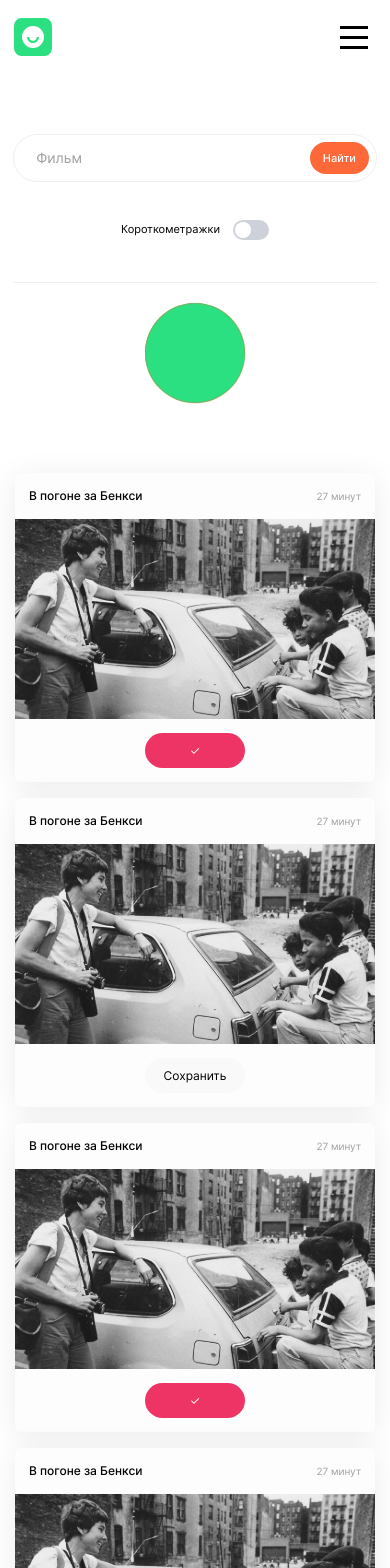
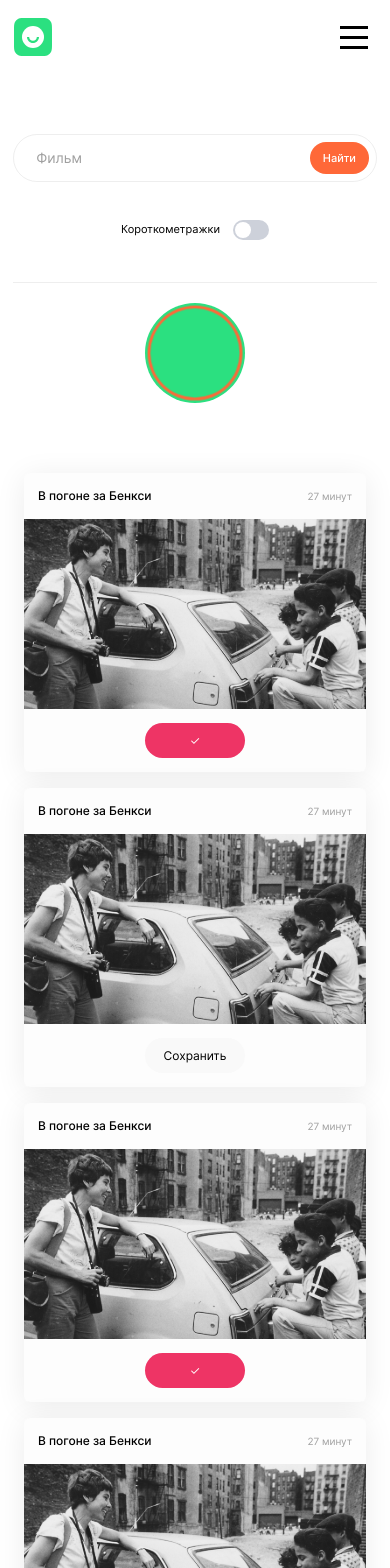
Before and after one commit to komissko1/movies-explorer-frontend, a React (Create React App) app: page /movies in a window 390 px wide. Shown: the top 1568 px of the page. Built offline with nearby package versions, Linux system fonts and the light colour scheme.

Commit message:
Review S3.02

```diff
--- a/src/components/Movies/MovieCard/movieCard.css
+++ b/src/components/Movies/MovieCard/movieCard.css
@@ -1,6 +1,7 @@
 .card {
   box-sizing: border-box;
   max-width: 360px;
+  flex: 1 0 342px;
   display: flex;
   flex-direction: column;
   background: #FDFDFD;
@@ -76,8 +77,8 @@
 
 @media screen and (max-width: 768px) {
   .card {
-    max-width: 360px;
-    min-width: 300px;
+    max-width: 342px;
+    flex: 1 0 300px;
   }
 }
 
@@ -89,8 +90,9 @@
   .card__title {
     font-size: 12px;
   }
-    .card__length {
-      font-size: 10px;
+
+  .card__length {
+    font-size: 10px;
   }
 
   .card__bottom {
--- a/src/components/Movies/MoviesCardList/MoviesCardList.jsx
+++ b/src/components/Movies/MoviesCardList/MoviesCardList.jsx
@@ -28,15 +28,16 @@ function MoviesCardList(props) {
               />
             ))}
       </section>
-      {props.savedOnly ? (
-        ""
-      ) : (
-        <section className="cardList__addCards">
-          <button type="button" className="cardList__button">
-            Ещё
-          </button>
-        </section>
-      )}
+      <section className="cardList__addCards">
+        <button
+          type="button"
+          className={`cardList__button ${
+            props.savedOnly ? "cardList__button_invisible" : ""
+          }`}
+        >
+          Ещё
+        </button>
+      </section>
     </>
   );
 }
--- a/src/components/Movies/MoviesCardList/moviesCardList.css
+++ b/src/components/Movies/MoviesCardList/moviesCardList.css
@@ -2,11 +2,9 @@
   padding: 80px 0 10px;
   box-sizing: border-box;
   width: 100%;
-  display: grid;
-  grid-template-columns: repeat(auto-fit, minmax(342px, 1fr));
+  display: flex;
+  flex-wrap: wrap;
   gap: 32px 28px;
-  justify-content: center;
-  justify-items: center;
 }
 
 .cardList__addCards {
@@ -43,18 +41,28 @@
   border: 1px solid #2BE080;
 }
 
+.cardList__button_invisible {
+  visibility: hidden;
+}
+
 @media screen and (max-width: 1024px) {
   .cardList {
-    gap: 35px 24px;
-    padding: 70px 0 30px;
+    gap: 35px 10px;
+    padding-bottom: 30px;
   }
 }
 
 @media screen and (max-width: 768px) {
   .cardList {
-    grid-template-columns: repeat(auto-fit, minmax(300px, 1fr));
+    gap: 35px 24px;
+  }
+}
+
+@media screen and (max-width: 425px) {
+  .cardList {
     gap: 16px;
-    padding: 50px 0 30px;
+    padding-top: 50px;
+    justify-content: center;
   }
 
   .cardList__addCards {
--- a/src/components/Movies/SearchForm/searchForm.css
+++ b/src/components/Movies/SearchForm/searchForm.css
@@ -13,6 +13,10 @@
   border-radius: 50px;
   justify-content: space-between;
   gap: 14px;
+}
+
+.search__input:focus-visible {
+  border: 1px solid #2be080;
 }
 
 .search__input {
```
